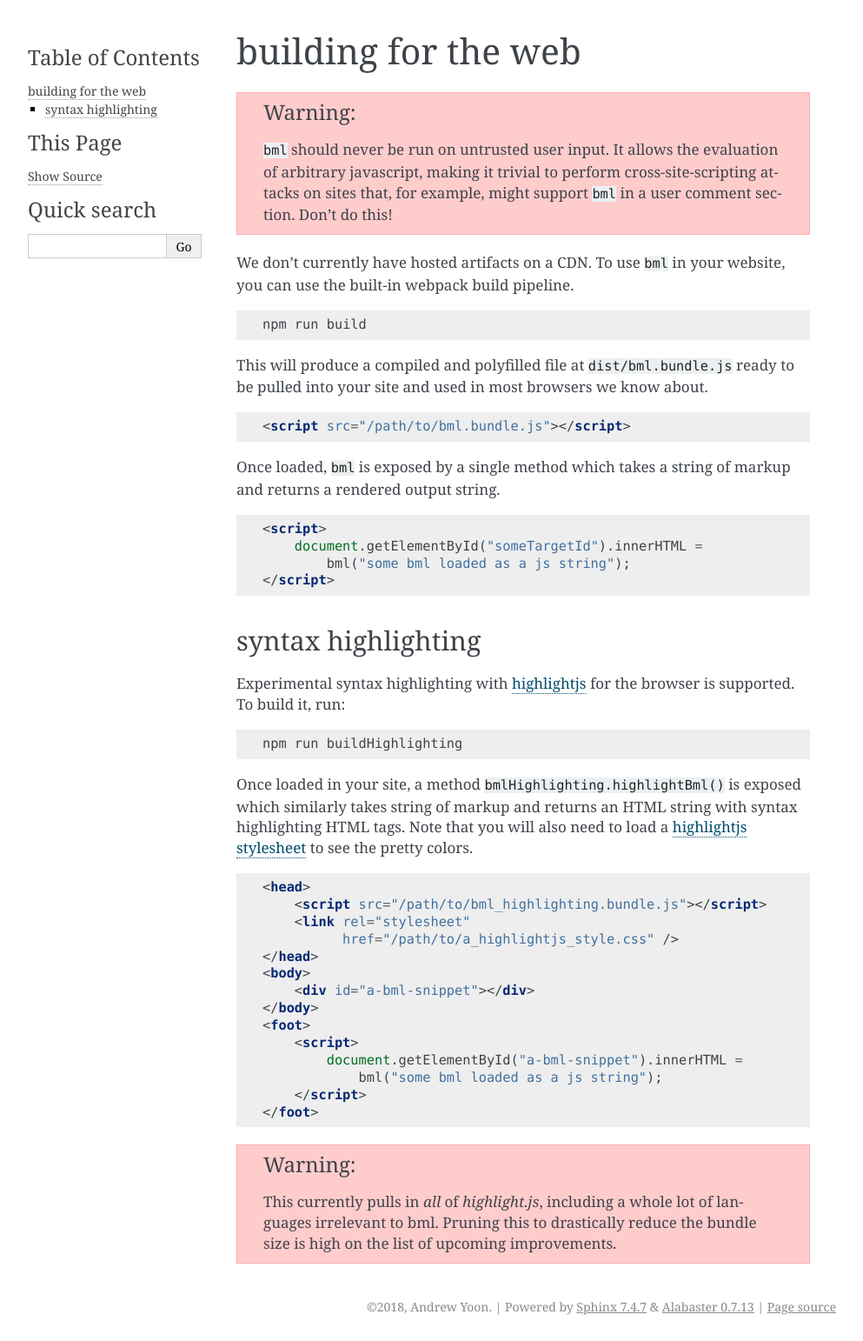
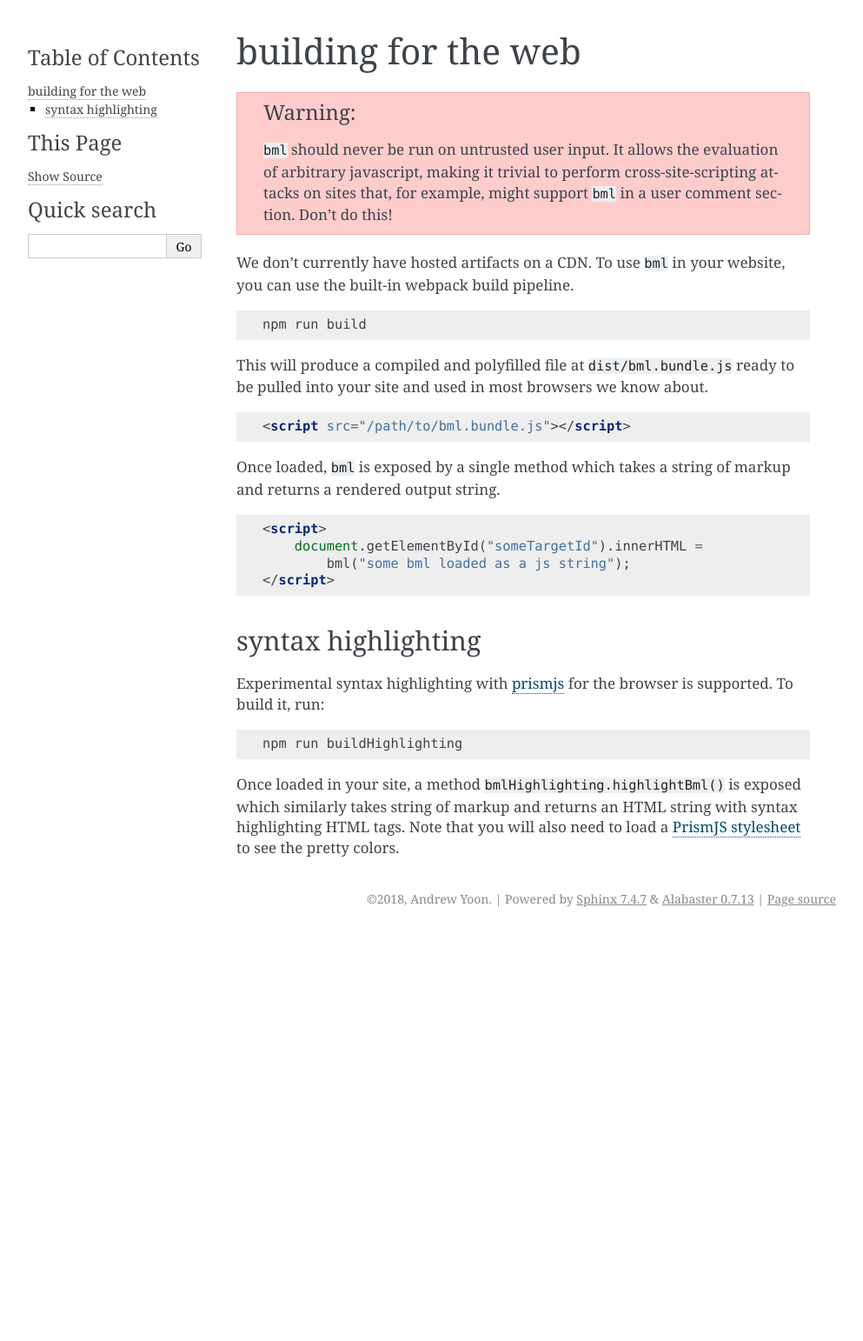
Before and after one commit to ajyoon/bml, a Sphinx documentation site: the page built from doc/source/building_for_the_web.rst, in a window 1280 px wide. Shown: the whole page at 87% size, without its empty margins (148-1141 px from the left). Built offline with Sphinx 7.4.7, drawn with Linux system fonts in a browser that asks for light colours; comment, search, counter and statistics services are not loaded; after the commit the page ends 1073 px from its top, so only the background shows below that.

Commit message:
Add documentation for refs and release 0.0.15

```diff
--- a/doc/source/building_for_the_web.rst
+++ b/doc/source/building_for_the_web.rst
@@ -36,10 +36,11 @@ markup and returns a rendered output string.
 syntax highlighting
 ===================
 
-.. _highlightjs: https://highlightjs.org/
-.. _highlightjs stylesheet: https://github.com/isagalaev/highlight.js/tree/master/src/styles
 
-Experimental syntax highlighting with `highlightjs`_ for the browser is
+.. _PrismJS: https://prismjs.com/
+.. _PrismJS stylesheet: https://github.com/PrismJS/prism/tree/master/themes
+
+Experimental syntax highlighting with `prismjs`_ for the browser is
 supported. To build it, run:
 
 .. code:: bash
@@ -48,28 +49,4 @@ supported. To build it, run:
 
 Once loaded in your site, a method ``bmlHighlighting.highlightBml()`` is exposed
 which similarly takes string of markup and returns an HTML string with syntax
-highlighting HTML tags. Note that you will also need to load a `highlightjs
-stylesheet`_ to see the pretty colors.
-
-.. code:: html
-
-  <head>
-      <script src="/path/to/bml_highlighting.bundle.js"></script>
-      <link rel="stylesheet"
-            href="/path/to/a_highlightjs_style.css" />
-  </head>
-  <body>
-      <div id="a-bml-snippet"></div>
-  </body>
-  <foot>
-      <script>
-          document.getElementById("a-bml-snippet").innerHTML =
-              bml("some bml loaded as a js string");
-      </script>
-  </foot>
-
-.. warning::
-
-   This currently pulls in *all* of `highlight.js`, including a whole lot of
-   languages irrelevant to bml. Pruning this to drastically reduce the bundle size
-   is high on the list of upcoming improvements.
+highlighting HTML tags. Note that you will also need to load a `PrismJS stylesheet`_ to see the pretty colors.
--- a/doc/source/conf.py
+++ b/doc/source/conf.py
@@ -26,7 +26,7 @@ author = 'Andrew Yoon'
 # The short X.Y version
 version = ''
 # The full version, including alpha/beta/rc tags
-release = '0.0.15-dev'
+release = '0.0.15'
 
 
 # -- General configuration ---------------------------------------------------
@@ -156,4 +156,4 @@ texinfo_documents = [
 
 
 def setup(app):
-    app.add_javascript('js/matomo.js')
+    app.add_js_file('js/matomo.js')
--- a/package.json
+++ b/package.json
@@ -1,11 +1,11 @@
 {
   "name": "bml",
-  "version": "0.0.15-dev",
+  "version": "0.0.15",
   "description": "A stochastic markup language",
   "author": {
     "name": "Andrew Yoon",
     "email": "andrew@nothing-to-say.org",
-    "url": "http://andrewjyoon.com"
+    "url": "https://andrewyoon.art"
   },
   "man": "./man/bml.1",
   "repository": {
```
Also changed, not shown: CHANGELOG.md (+8 -1 lines), README.md (+12 -7 lines), doc/source/language/overview.rst (+43 -17 lines), 2 other files.
